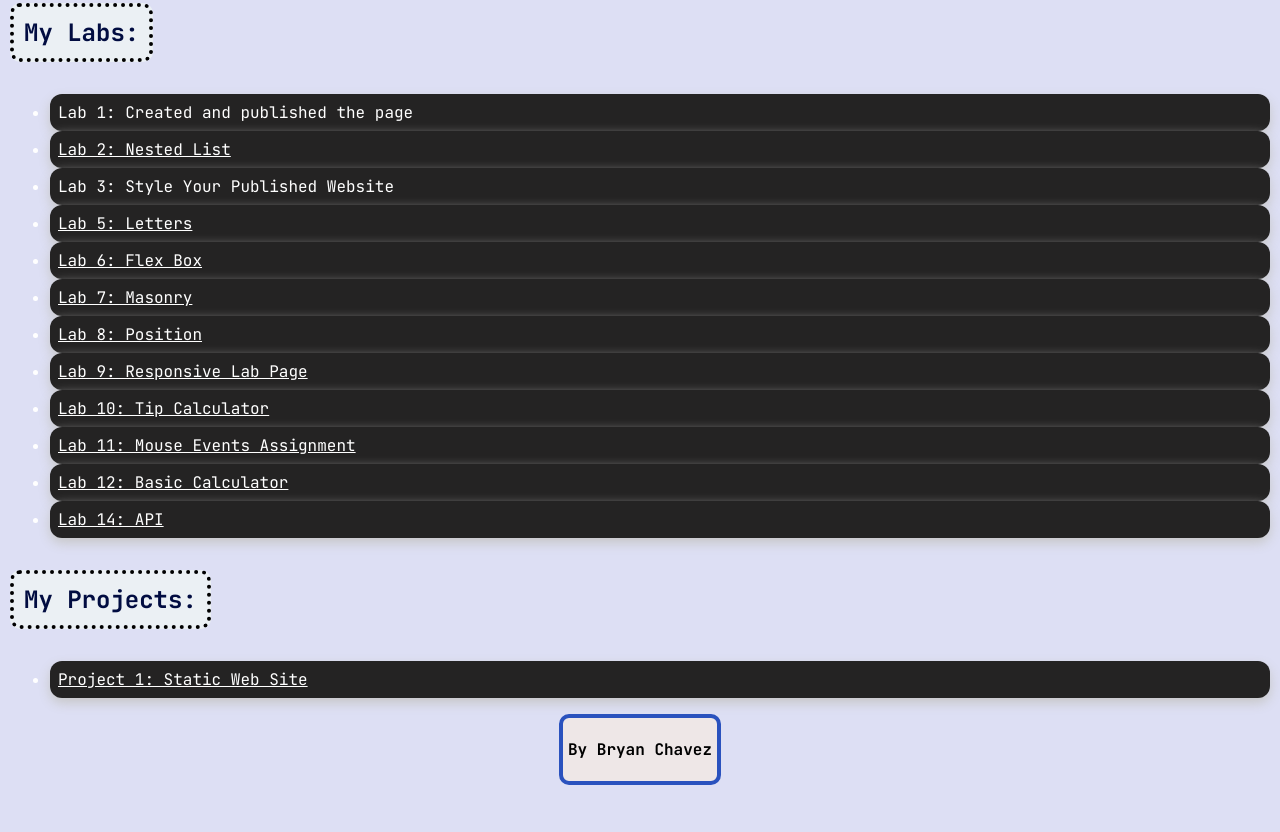
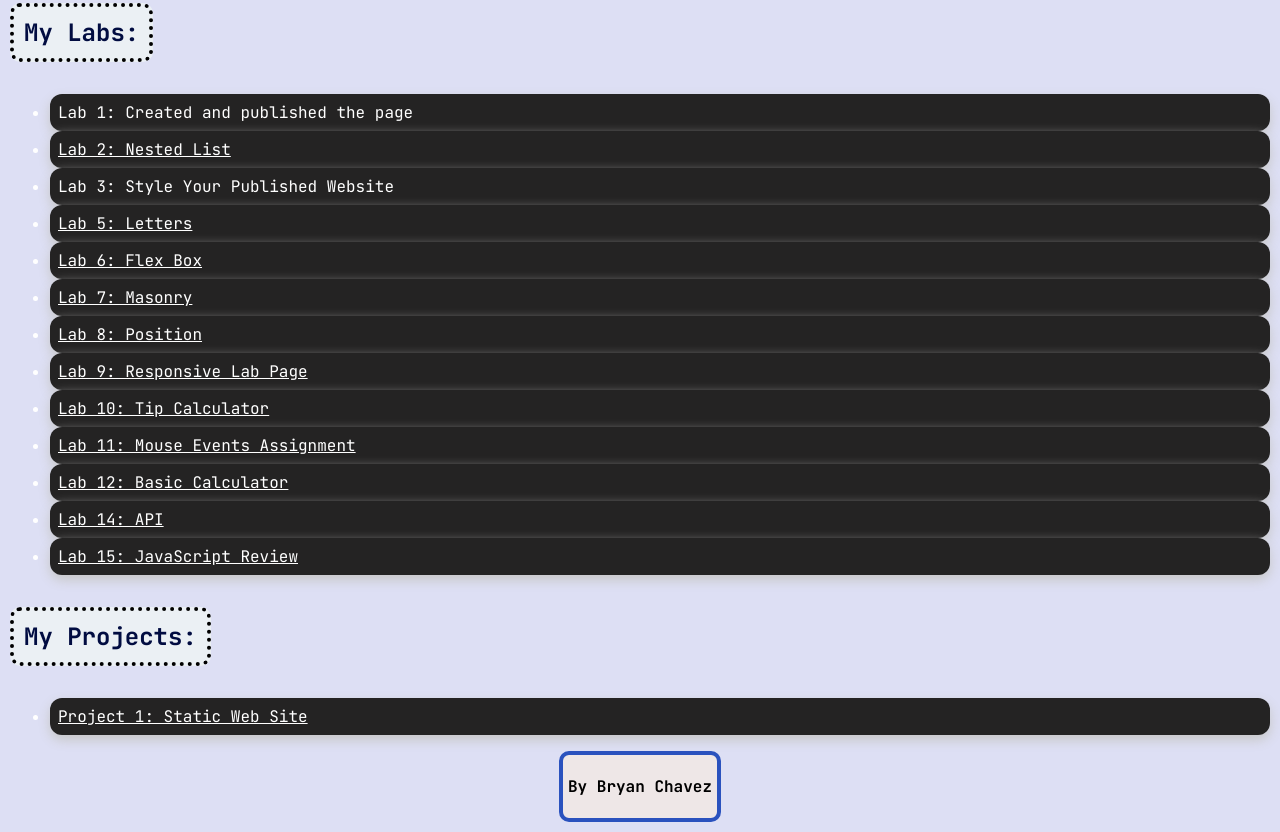
Before and after one commit to bryan2104ch/IT301_Labs_Projects, a plain HTML site: page index.html in a window 1280 px wide. Shown: the part 396-1228 px from the top of the page. Before the commit the page ends 1191 px from the top, so only its background shows below. Drawn offline with Linux system fonts and the light colour scheme.

Commit message:
Add link to Lab 15: JavaScript Review

```diff
--- a/index.html
+++ b/index.html
@@ -40,6 +40,7 @@
         <Li><a href="Lab11.html"> Lab 11: Mouse Events Assignment</a></Li>
         <Li><a href="Lab12.html"> Lab 12: Basic Calculator</a></Li>
         <Li><a href="Lab14.html"> Lab 14: API</a></Li>
+        <Li><a href="Lab15.html"> Lab 15: JavaScript Review </a></Li>
       </section>
       </ul>
 
```
